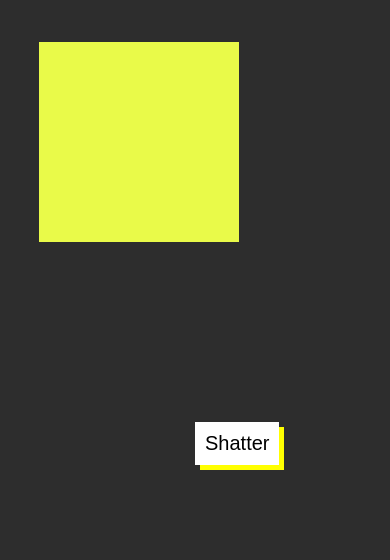
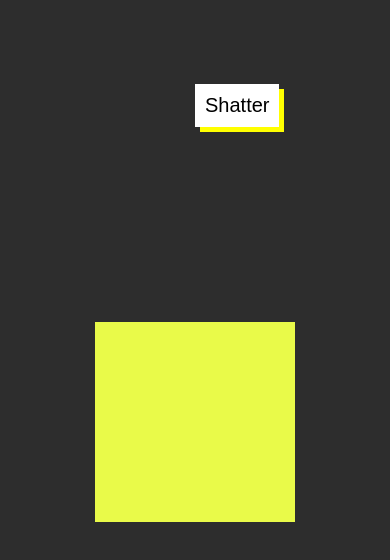
Before and after one commit to rajeevcodes0/shatteredDiv, a plain HTML site: page index.html in a window 390 px wide. Drawn offline with Linux system fonts and the light colour scheme.

Commit message:
centered shattered div

```diff
--- a/style.css
+++ b/style.css
@@ -21,9 +21,8 @@ html{
     height: 200px;
     width: 200px;
     line-height: 0px;
-    position: absolute;
-    top:5%;
-    left:10%;
+    position: relative;
+
 }
 
 .block{
@@ -173,6 +172,6 @@ html{
 
 @media  (max-width:600px) {
     .shatter-button{
-        top:50%;
+        top:10%;
     }
 }
```
